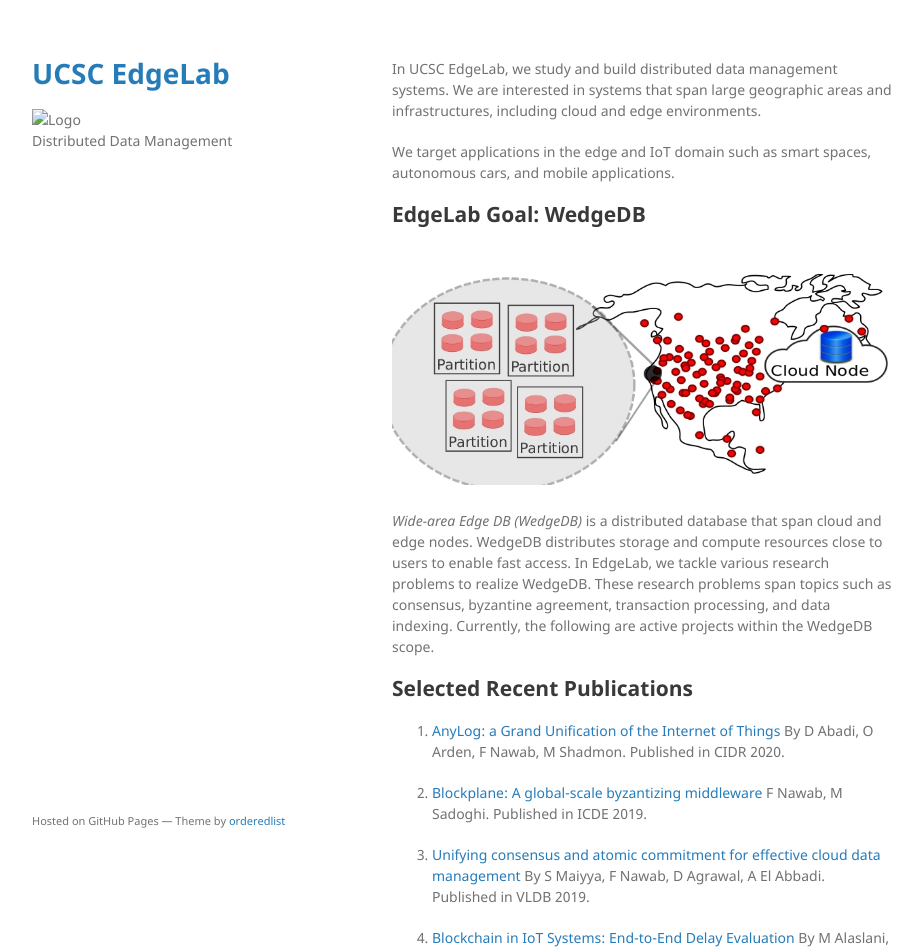
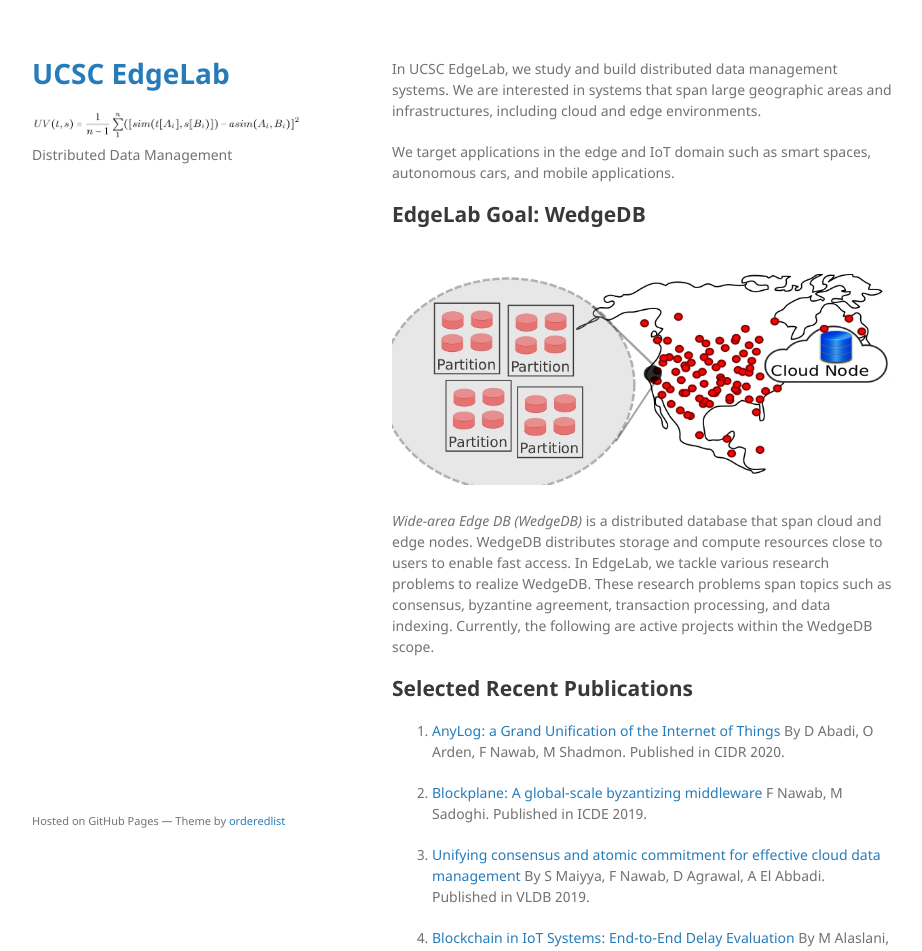
Before and after one commit to binbin-tuzi/binbin-tuzi.github.io, a Jekyll site: the page built from index.md, in a window 1280 px wide. Shown: the top 951 px of the page, without its empty margins (178-1100 px from the left). Built offline with Jekyll 4.4.1, drawn with Linux system fonts in a browser that asks for light colours.

Commit message:
Update default.html

```diff
--- a/_layouts/default.html
+++ b/_layouts/default.html
@@ -17,7 +17,7 @@
         <h1><a href="{{ "/" | absolute_url }}">{{ site.title | default: site.github.repository_name }}</a></h1>
 
         {% if site.logo %}
-          <img src="{{site.logo1 | relative_url}}" alt="Logo" />
+          <img src="{{site.logo | relative_url}}" alt="Logo" />
         {% endif %}
 
         <p>{{ site.description | default: site.github.project_tagline }}</p>
```
